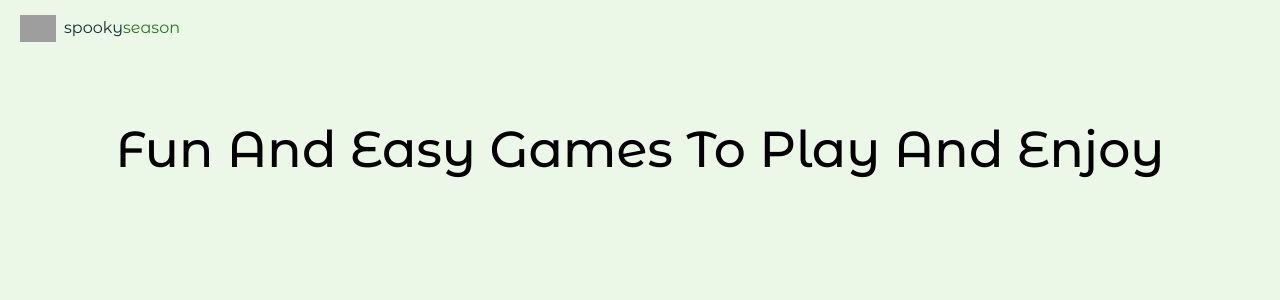
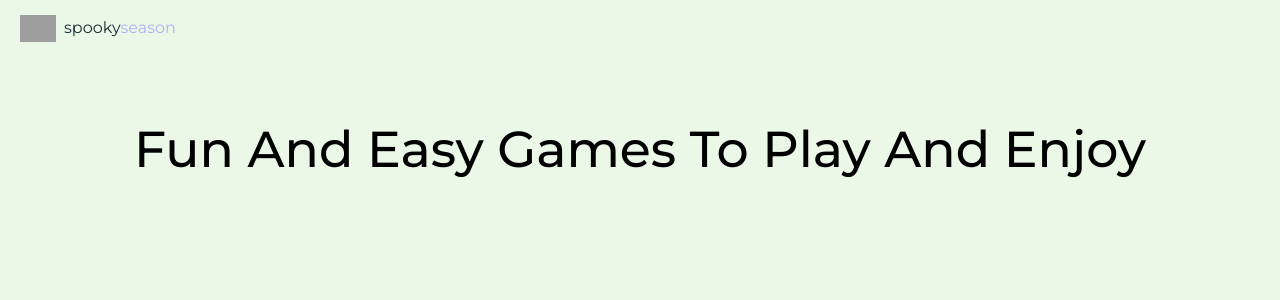
Before and after one commit to mungaimichael/easyquiz, a React (Vite) app: page / in a window 1280 px wide. Shown: the top 300 px of the page. Built offline with nearby package versions, Linux system fonts and the light colour scheme; grey boxes are pictures that could not be loaded.

Commit message:
chore:config changes

```diff
--- a/src/index.css
+++ b/src/index.css
@@ -6,35 +6,21 @@
     :root {
         --text: #081707;
         --background: #ebf8e8;
-        --primary: #2b7425;
+        --primary: #B0B1F3;
         --secondary: #152E32;
         --accent: #E1FEC7;
     }
     .dark {
         --text: #e9f8e8;
         --background: #0a1707;
-        --primary: #91da8b;
+        --primary: #616099;
         --secondary: #276977;
         --accent: #4a7fc4;
     }
     @font-face {
-        font-family: 'heading';
-        src: url(/fonts/Regular.ttf) format('truetype');
-        font-weight: 400;
-        font-style: normal;
-        font-display: swap;
-    }
-    @font-face {
-        font-family: 'heading';
-        src: url(/fonts/Medium.ttf) format('truetype');
-        font-weight: 500;
-        font-style: normal;
-        font-display: swap;
-    }
-    @font-face {
-        font-family: 'heading';
-        src: url(/fonts/Bold.ttf) format('truetype');
-        font-weight: 700;
+        font-family: 'Montserrat';
+        src: url(/fonts/Montserrat.ttf) format('truetype');
+
         font-style: normal;
         font-display: swap;
     }
--- a/tailwind.config.js
+++ b/tailwind.config.js
@@ -23,14 +23,18 @@ export default {
         '5xl': '4.210rem',
       },
       fontFamily: {
-        heading: ['heading', 'system-ui', 'sans-serif'],
+        heading: ['Montserrat', 'system-ui', 'sans-serif'],
         body: ['Roboto', 'sans-serif']
       },
       fontWeight: {
-        regular: '300',
+        thin: '100',
+        light: '300',
         normal: '400',
+        medium: '500',
+        semibold: '600',
         bold: '700',
-      },
+        black: '900',
+      }
 
     },
   },
```
